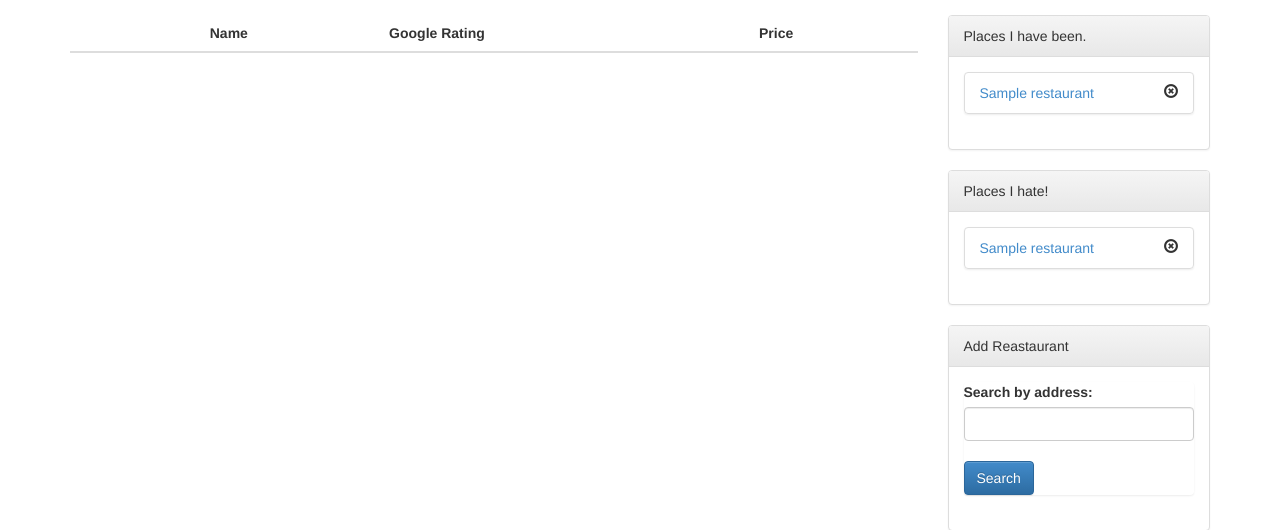
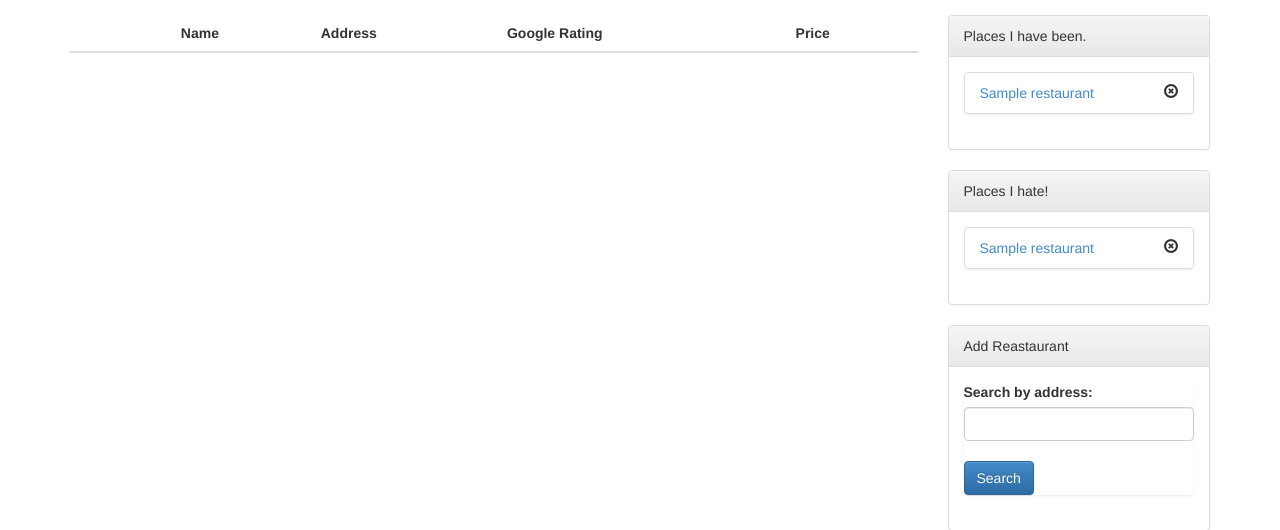
Before and after one commit to vpatel85/gas-up, a Django app: page /restaurants/list/ in a window 1280 px wide. Shown: the part 50-580 px from the top of the page. Run offline with Django 3.2, Linux system fonts and the light colour scheme; a user stored in the database is signed in; tables that the repository leaves empty hold one stand-in row (values such as "Sample post"); lists and menus that the app fills with data are empty; parts of the project's set-up code (start-up, migrations or seed data) failed here and were passed over.

Commit message:
added address to restaurant

```diff
--- a/restaurants/context_processors.py
+++ b/restaurants/context_processors.py
@@ -1,5 +1,6 @@
 from .forms import SearchForm
 
+#added this here because its used in everypage
 def search_form(request):
     search_form = SearchForm()
 
--- a/restaurants/models.py
+++ b/restaurants/models.py
@@ -8,6 +8,9 @@ class Restaurant(models.Model):
     down_vote = models.PositiveIntegerField(default=0)
     price_level = models.PositiveIntegerField(blank=True, null=True)
     icon = models.URLField(null=True)
+    lat = models.CharField(max_length=20)
+    lng = models.CharField(max_length=20)
+    formatted_address = models.CharField(max_length=500)
 
     created = models.DateTimeField(auto_now_add=True, blank=True)
     updated = models.DateTimeField(auto_now=True)
@@ -19,7 +22,7 @@ class Restaurant(models.Model):
     def __unicode__(self):
         return '%s' % self.name
 
-#abstract polymorphic model structure here to allow better comment relationship
+#abstract polymorphic model structure here to allow better comment relationship (generic relationship)
 class Comment(models.Model):
     user = models.ForeignKey(User)
     restaurant = models.ForeignKey(Restaurant)
@@ -28,7 +31,7 @@ class Comment(models.Model):
     created = models.DateTimeField(auto_now_add=True, blank=True)
 
     def __unicode__(self):
-        return '%s -%s-%s' % (self.user, self.restaurant, self.comment)
+        return '%s-%s-%s' % (self.user, self.restaurant, self.comment)
 
 class SubComment(models.Model):
     parent = models.ForeignKey(Comment)
@@ -38,7 +41,7 @@ class SubComment(models.Model):
     created = models.DateTimeField(auto_now_add=True, blank=True)
 
     def __unicode__(self):
-        return '%s ->%s-%s' % (self.user, self.parent.id, self.comment)
+        return '%s-%s-%s' % (self.user, self.parent.id, self.comment)
 
 class UserProfile(models.Model):
     user = models.OneToOneField(User)
--- a/restaurants/templates/restaurants/restaurant_detail.html
+++ b/restaurants/templates/restaurants/restaurant_detail.html
@@ -33,6 +33,10 @@
                 {% autoescape off %}
                 {{object.price_level|dollar_sign}}
                 {% endautoescape %}
+            </div>
+            <div class="col-sm-6">
+                <p><strong>Address</strong></p>
+                {{object.formatted_address}}
             </div>
             <div class="col-sm-1 pull-right">
                 <img src="{{object.icon}}" height="50px" width="50px" />
--- a/restaurants/templates/restaurants/restaurant_list.html
+++ b/restaurants/templates/restaurants/restaurant_list.html
@@ -8,6 +8,7 @@
         <th>&nbsp;</th>
         <th>&nbsp;</th>
         <th>Name</th>
+        <th>Address</th>
         <th>Google Rating</th>
         <th>Price</th>
     </thead>
@@ -28,6 +29,9 @@
             {{r.name}}
         </td>
         <td onclick="document.location = '{% url 'restaurant_detail' pk=r.id %}';">
+            {{r.formatted_address}}
+        </td>
+        <td onclick="document.location = '{% url 'restaurant_detail' pk=r.id %}';">
             {{r.google_rating}}
         </td>
         <td onclick="document.location = '{% url 'restaurant_detail' pk=r.id %}';">
--- a/restaurants/templates/search_results.html
+++ b/restaurants/templates/search_results.html
@@ -25,7 +25,7 @@
             {% endautoescape %}
         </td>
         <td>
-            <a class="add" href="{% url 'add_restaurant' %}?icon={{r.icon}}&name={{r.name}}&rating={{r.rating}}&price_level={{r.price_level}}"><button class="btn btn-warning">Add</button></a>
+            <a class="add" href="{% url 'add_restaurant' %}?icon={{r.icon}}&name={{r.name}}&rating={{r.rating}}&price_level={{r.price_level}}&lat={{r.lat}}&lng={{r.lng}}"><button class="btn btn-warning">Add</button></a>
         </td>
     </tr>
     {% endfor %}
--- a/restaurants/views.py
+++ b/restaurants/views.py
@@ -42,23 +42,35 @@ class SearchResults(View):
             if 'price_level' in p:
                 result['price_level']= p['price_level']
 
+            p_location = p['geometry']['location']
+            result['lat'] = p_location['lat']
+            result['lng'] = p_location['lng']
+
             results.append(result)
 
         return render(request, 'search_results.html', {'results': results})
 
 class AddRestaurant(View):
+    api_key = settings.GOOGLE_API_KEY
+
     def get(self, request):
         icon = request.GET.get('icon')
         name = request.GET.get('name')
         rating = request.GET.get('rating')
         price_level = request.GET.get('price_level')
+        lat = request.GET.get('lat')
+        lng = request.GET.get('lng')
 
+        #get address of added restaurant
+        address = requests.get('https://maps.googleapis.com/maps/api/geocode/json?latlng=%s,%s&key=%s' % (lat, lng, self.api_key)).json()
+        formatted_address = address['results'][0]['formatted_address']
         #add restaurant from search to DB
         try:
-            r, created = Restaurant.objects.get_or_create(icon=icon, name=name, google_rating=rating, price_level=price_level)
+            r, created = Restaurant.objects.get_or_create(icon=icon, name=name, google_rating=rating, price_level=price_level, lat=lat, lng=lng, formatted_address=formatted_address)
             return redirect('restaurant_list')
         except Exception, e:
             print e
+            return redirect('search_results?query=%s' % request.GET.get('query'))
 
 class RestaurantList(ListView):
     model = Restaurant
@@ -124,7 +136,6 @@ class UserProfileView(UpdateView):
     def form_valid(self, form):
         form.save()
         return redirect('restaurant_list')
-        #return super(UserProfileView, self).form_valid(form)
 
 class RemoveRestaurantUser(View):
 
```
Also changed, not shown: restaurants/migrations/0012_auto__add_field_restaurant_lat__add_field_restaurant_lng__add_field_re.py (added). Lines whose indentation alone changed are shown as unchanged.
